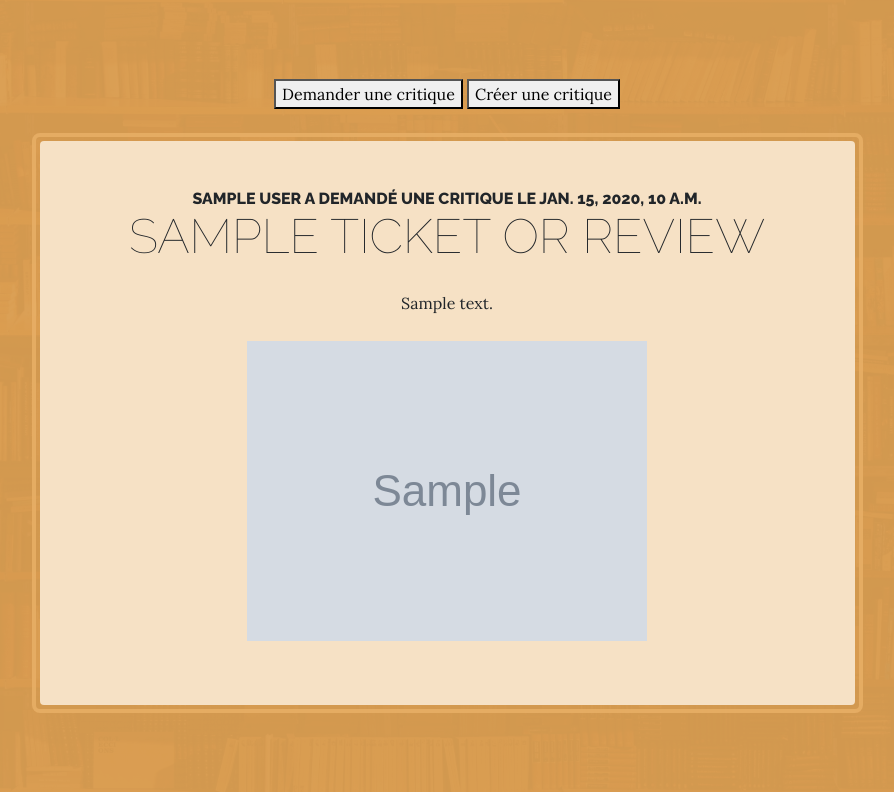
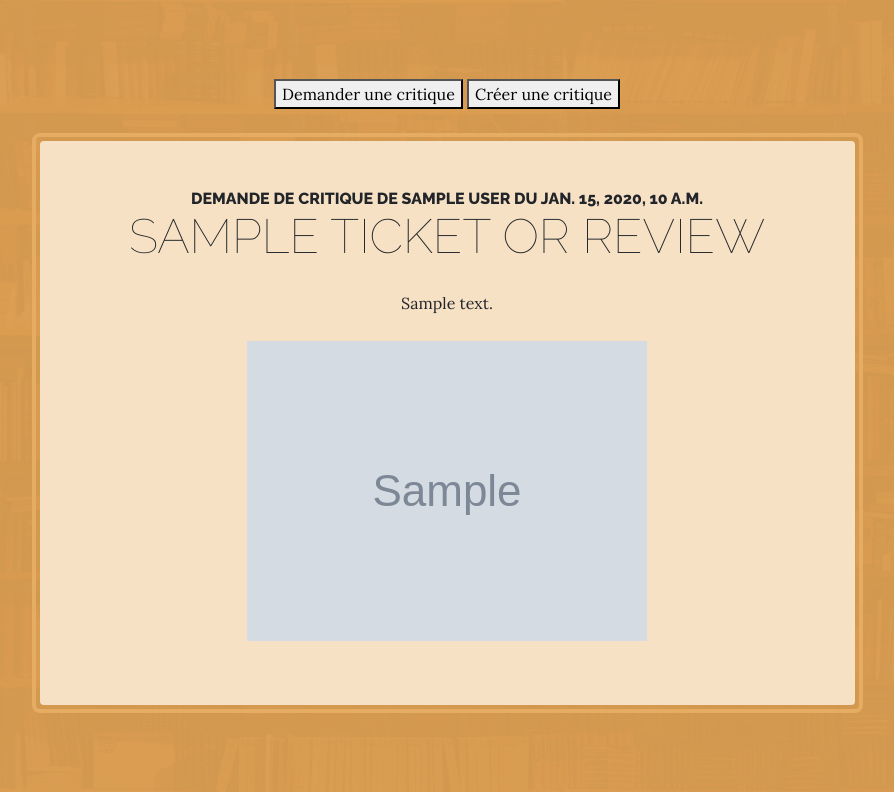
Before and after one commit to YoannDeb/LitReview, a Django app: template LitReview/reviews/templates/reviews/index.html in a window 1280 px wide. Shown: the part 465-1257 px from the top of the page, without its empty margins (193-1087 px from the left). Run offline with Django 3.2, Linux system fonts and the light colour scheme; the template is opened without the code that fills it: most values are stand-ins (such as "Sample title", 1, 10 or a date in 2020); grey boxes marked "Sample" are stand-in pictures; some libraries are stand-ins or nearby versions.

Commit message:
func: added form syntax for review submission button

```diff
--- a/LitReview/reviews/templates/reviews/ticket.html
+++ b/LitReview/reviews/templates/reviews/ticket.html
@@ -1,9 +1,9 @@
 <div class="cta-inner bg-faded text-center rounded">
     <h2 class="section-heading mb-4">
         {% if request.user == ticket.user %}
-            <span class="section-heading-upper">Vous avez demandé une critique le {{ ticket.time_created }}</span>
+            <span class="section-heading-upper">Votre demande de critique du {{ ticket.time_created }}</span>
         {% else %}
-            <span class="section-heading-upper">{{ ticket.user }} a demandé une critique le {{ ticket.time_created }}</span>
+            <span class="section-heading-upper">Demande de critique de {{ ticket.user }} du {{ ticket.time_created }}</span>
         {% endif %}
         <span class="section-heading-lower">{{ ticket.title }}</span>
     </h2>
@@ -15,7 +15,11 @@
     <!--  If ticket showing on index page  -->
     {% if request.get_full_path == '/reviews/' %}
         {% if not ticket.review.all %}
-            <button>Soumettre une critique</button>
+            <form class="form" action="{% url 'reviews:review_creation' %}" method="post">
+                {% csrf_token %}
+                <input type="hidden" class="hidden" value="{{ ticket.id }}" name="ticket_id">
+                <button type="submit">Soumettre une critique</button>
+            </form>
         {% endif %}
     {% endif %}
 
```
